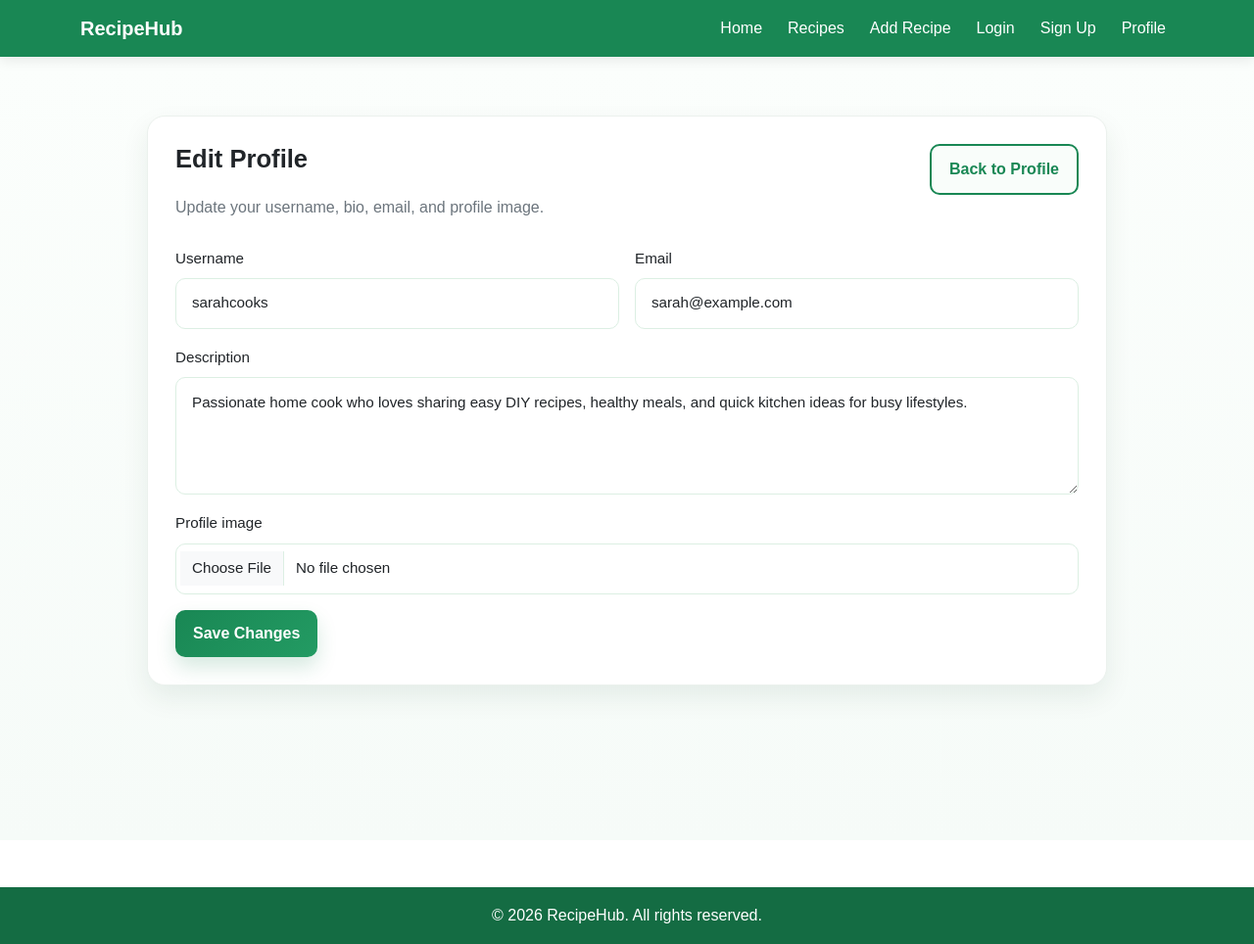
After one commit to NeelPatel-22/Agile-Group-Project, a Flask app: page /profile/edit in a window 1280 px wide. The commit adds this page. Shown: the whole page at 98% size. Run offline with Flask 3, Linux system fonts and the light colour scheme.

Commit message:
Add edit profile page and connect it to profile view

```diff
--- a/app/routes.py
+++ b/app/routes.py
@@ -1,6 +1,15 @@
-from flask import Blueprint, render_template
+from flask import Blueprint, render_template, request
 
 main = Blueprint('main', __name__)
+
+PROFILE_DATA = {
+    "username": "sarahcooks",
+    "email": "sarah@example.com",
+    "bio": (
+        "Passionate home cook who loves sharing easy DIY recipes, healthy meals, "
+        "and quick kitchen ideas for busy lifestyles."
+    ),
+}
 
 @main.route("/")
 def home():
@@ -24,4 +33,38 @@ def add_recipe():
 
 @main.route("/profile")
 def profile():
-    return render_template("profile.html")
+    return render_template("profile.html", user_profile=PROFILE_DATA)
+
+
+@main.route("/profile/edit", methods=["GET", "POST"])
+def edit_profile():
+    profile_data = PROFILE_DATA.copy()
+    error = None
+    success = None
+
+    if request.method == "POST":
+        username = request.form.get("username", "").strip()
+        email = request.form.get("email", "").strip()
+        bio = request.form.get("bio", "").strip()
+
+        if not username or not email:
+            error = "Username and email are required."
+        else:
+            PROFILE_DATA["username"] = username
+            PROFILE_DATA["email"] = email
+            PROFILE_DATA["bio"] = bio
+            profile_data = PROFILE_DATA.copy()
+            success = "Profile changes saved."
+        if error:
+            profile_data = {
+                "username": username,
+                "email": email,
+                "bio": bio,
+            }
+
+    return render_template(
+        "edit_profile.html",
+        current_user=profile_data,
+        error=error,
+        success=success,
+    )
--- /dev/null
+++ b/app/static/css/edit_profile.css
@@ -0,0 +1,122 @@
+.profile-page {
+  background: linear-gradient(to bottom, #fbfefc, #f6fbf8);
+  min-height: 100vh;
+  padding: 60px 20px;
+}
+
+.profile-summary-card {
+  border: 1px solid #ebf1ed;
+  border-radius: 18px;
+  box-shadow: 0 12px 28px rgba(12, 61, 39, 0.08);
+  background: var(--white);
+}
+
+.section-card {
+  margin-bottom: 24px;
+}
+
+.panel-body {
+  padding: 28px;
+}
+
+.add-recipe-shell {
+  max-width: 980px;
+  margin: 0 auto;
+}
+
+.add-recipe-header {
+  display: flex;
+  justify-content: space-between;
+  align-items: start;
+  gap: 1rem;
+  margin-bottom: 1.5rem;
+}
+
+.profile-bio {
+  color: var(--muted-text, #6c757d);
+  line-height: 1.8;
+}
+
+.profile-page .section-title {
+  font-size: 1.6rem;
+  margin: 0 0 20px;
+  color: var(--text-dark);
+}
+
+.meta-grid {
+  display: grid;
+  grid-template-columns: repeat(2, 1fr);
+  gap: 16px;
+}
+
+.form-grid .full-span {
+  grid-column: 1 / -1;
+}
+
+.profile-page .btn {
+  display: inline-block;
+  text-decoration: none;
+  text-align: center;
+  border-radius: 10px;
+  padding: 12px 18px;
+  font-weight: 700;
+  transition: all 0.3s ease;
+}
+
+.profile-page .btn-primary {
+  background: linear-gradient(135deg, var(--primary-color), #239b63);
+  color: var(--white);
+  border: none;
+  box-shadow: 0 10px 20px rgba(25, 135, 84, 0.18);
+}
+
+.profile-page .btn-primary:hover {
+  transform: translateY(-2px);
+  background: linear-gradient(135deg, #17784a, var(--primary-dark));
+  color: var(--white);
+}
+
+.profile-page .btn-outline {
+  border: 2px solid var(--primary-color);
+  color: var(--primary-color);
+  background: #f9fdfa;
+}
+
+.profile-page .btn-outline:hover {
+  background: rgba(25, 135, 84, 0.08);
+  color: var(--primary-dark);
+}
+
+.profile-page .form-control,
+.profile-page .form-label {
+  font-size: 0.95rem;
+}
+
+.profile-page .form-control {
+  border: 1px solid #dcefe3;
+  border-radius: 10px;
+  padding: 0.85rem 1rem;
+}
+
+.profile-page .form-control:focus {
+  border-color: var(--primary-color);
+  box-shadow: 0 0 0 0.2rem rgba(25, 135, 84, 0.14);
+}
+
+@media (max-width: 768px) {
+  .meta-grid {
+    grid-template-columns: 1fr;
+  }
+
+  .panel-body {
+    padding: 22px;
+  }
+
+  .profile-page {
+    padding: 40px 16px;
+  }
+
+  .add-recipe-header {
+    flex-direction: column;
+  }
+}
--- a/app/templates/base.html
+++ b/app/templates/base.html
@@ -7,6 +7,7 @@
 
     <link href="https://cdn.jsdelivr.net/npm/bootstrap@5.3.3/dist/css/bootstrap.min.css" rel="stylesheet">
     <link rel="stylesheet" href="{{ url_for('static', filename='css/styles.css') }}">
+    {% block page_css %}{% endblock %}
 </head>
 <body>
 
--- /dev/null
+++ b/app/templates/edit_profile.html
@@ -0,0 +1,51 @@
+{% extends "base.html" %}
+{% block title %}Edit Profile | RecipeHub{% endblock %}
+{% block page_css %}<link rel="stylesheet" href="{{ url_for('static', filename='css/edit_profile.css') }}">{% endblock %}
+{% block content %}
+<section class="page-section profile-page">
+  <div class="container">
+    <div class="add-recipe-shell">
+      <div class="profile-summary-card section-card">
+        <div class="panel-body">
+          <div class="add-recipe-header">
+            <div>
+              <h2 class="section-title">Edit Profile</h2>
+              <p class="profile-bio mb-0">Update your username, bio, email, and profile image.</p>
+            </div>
+            <a href="{{ url_for('main.profile') }}" class="btn btn-outline">Back to Profile</a>
+          </div>
+
+          {% if error %}
+          <div class="alert alert-danger">{{ error }}</div>
+          {% endif %}
+          {% if success %}
+          <div class="alert alert-success">{{ success }}</div>
+          {% endif %}
+
+          <form method="POST" enctype="multipart/form-data">
+            <div class="meta-grid form-grid">
+              <div>
+                <label class="form-label">Username</label>
+                <input type="text" name="username" class="form-control" value="{{ current_user.username }}" required>
+              </div>
+              <div>
+                <label class="form-label">Email</label>
+                <input type="email" name="email" class="form-control" value="{{ current_user.email }}" required>
+              </div>
+              <div class="full-span">
+                <label class="form-label">Description</label>
+                <textarea name="bio" class="form-control" rows="4" placeholder="Tell people about your cooking style">{{ current_user.bio }}</textarea>
+              </div>
+              <div class="full-span">
+                <label class="form-label">Profile image</label>
+                <input type="file" name="profile_image" class="form-control" accept=".png,.jpg,.jpeg,.gif,.webp">
+              </div>
+            </div>
+            <button class="btn btn-primary mt-3">Save Changes</button>
+          </form>
+        </div>
+      </div>
+    </div>
+  </div>
+</section>
+{% endblock %}
```
Also changed, not shown: app/templates/profile.html (+6 -9 lines).
